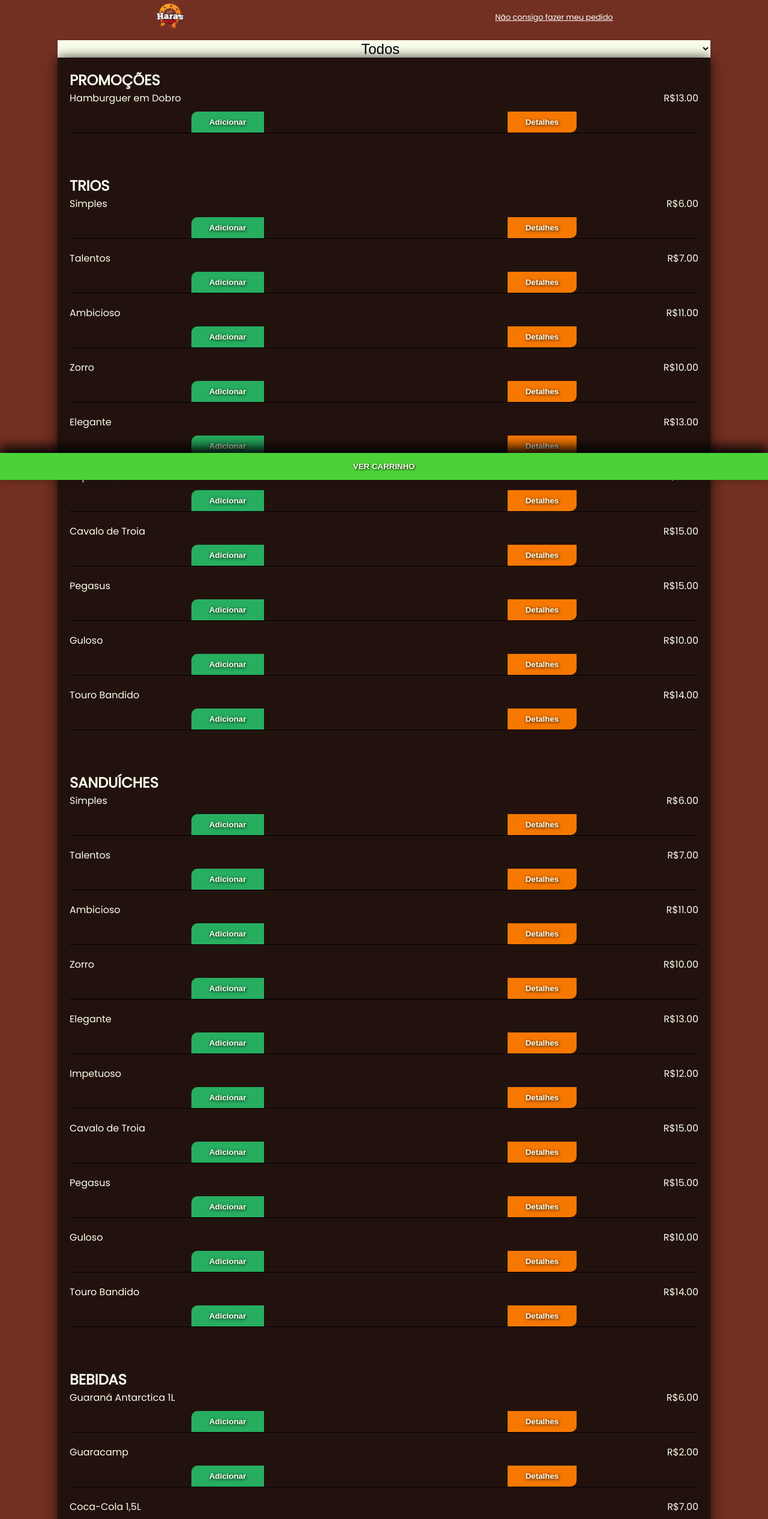
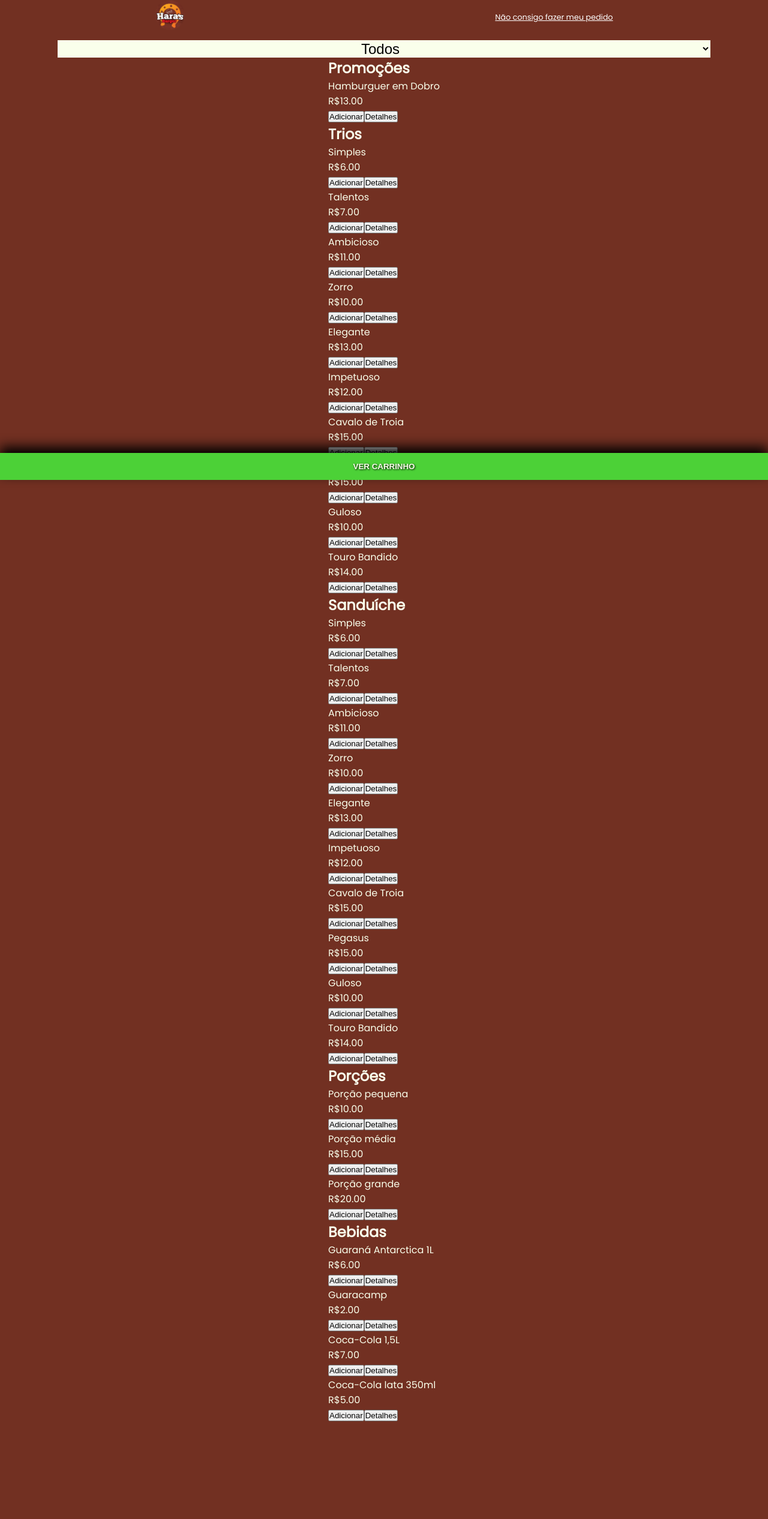
Before and after one commit to MoisesSantana/harasBurger, a Next.js app: page / in a window 1280 px wide. Shown: the top 2532 px of the page at 60% size. After the commit the page ends 2371 px from the top, so only its background shows below. Built offline with nearby package versions, Linux system fonts and the light colour scheme.

Commit message:
alteração nos dados e lógica para filtragem

```diff
--- a/src/components/Cardapio.tsx
+++ b/src/components/Cardapio.tsx
@@ -1,23 +1,26 @@
-import React from 'react';
-import {
-  sanduiches,
-  trios,
-  porcao,
-  bebidas,
-  promocoes,
-} from '../data/listaDeAlimentos';
+import React, { useContext } from 'react';
+import { HarasContext } from '../contexts/HarasContext';
+import { alimentos, filtros } from '../data/listaDeAlimentos';
 import {
   CardapioContainer,
   ElementoContainer,
 } from '../styles/components/CardapioComponent';
 
-const Cardapio: React.FC = () => (
-  <CardapioContainer>
+const Cardapio: React.FC = () => {
+  const { filtroAtual } = useContext(HarasContext);
+  const cardapioFiltrado = filtros.filter(({ nome }) => nome === filtroAtual)[0];
+  const { nome, tags } = cardapioFiltrado;
+
+  return (
     <div>
-      <h2>Promoções</h2>
       {
-        promocoes.map(({ nome, preco }) => (
-          <ElementoContainer key={nome}>
+        alimentos.map(({ tipo, lista }) => {
+          return (
+            tags.includes(tipo) && <div>
+              <h2>{ tipo }</h2>
+              {
+                lista.map(({ nome, preco }) => (
+                  <div>
                     <div>
                       <p>{ nome }</p>
                       <span>{`R$${preco.toFixed(2)}`}</span>
@@ -34,111 +37,157 @@ const Cardapio: React.FC = () => (
                         Detalhes
                       </button>
                     </div>
-          </ElementoContainer>
+                  </div>
                 ))
               }
             </div>
-    <div>
-      <h2>Trios</h2>
-      {
-        trios.map(({ nome, preco }) => (
-          <ElementoContainer key={nome}>
-            <div>
-              <p>{ nome }</p>
-              <span>{`R$${preco.toFixed(2)}`}</span>
-            </div>
-            <div>
-              <button
-                type="button"
-              >
-                Adicionar
-              </button>
-              <button
-                type="button"
-              >
-                Detalhes
-              </button>
-            </div>
-          </ElementoContainer>
-        ))
+          )
+        })
       }
     </div>
-    <div>
-      <h2>Sanduíches</h2>
-      {
-        sanduiches.map(({ nome, preco }) => (
-          <ElementoContainer key={nome}>
-            <div>
-              <p>{ nome }</p>
-              <span>{`R$${preco.toFixed(2)}`}</span>
-            </div>
-            <div>
-              <button
-                type="button"
-              >
-                Adicionar
-              </button>
-              <button
-                type="button"
-              >
-                Detalhes
-              </button>
-            </div>
-          </ElementoContainer>
-        ))
-      }
-    </div>
-    <div>
-      <h2>Bebidas</h2>
-      {
-        bebidas.map(({ nome, preco }) => (
-          <ElementoContainer key={nome}>
-            <div>
-              <p>{ nome }</p>
-              <span>{`R$${preco.toFixed(2)}`}</span>
-            </div>
-            <div>
-              <button
-                type="button"
-              >
-                Adicionar
-              </button>
-              <button
-                type="button"
-              >
-                Detalhes
-              </button>
-            </div>
-          </ElementoContainer>
-        ))
-      }
-    </div>
-    <div>
-      <h2>Porções</h2>
-      {
-        porcao.map(({ nome, preco }) => (
-          <ElementoContainer key={nome}>
-            <div>
-              <p>{ nome }</p>
-              <span>{`R$${preco.toFixed(2)}`}</span>
-            </div>
-            <div>
-              <button
-                type="button"
-              >
-                Adicionar
-              </button>
-              <button
-                type="button"
-              >
-                Detalhes
-              </button>
-            </div>
-          </ElementoContainer>
-        ))
-      }
-    </div>
-  </CardapioContainer>
   );
 
+
+
+
+
+
+
+
+
+
+
+
+  // return (
+  //   <CardapioContainer>
+  //     <div>
+  //       <h2>Promoções</h2>
+  //       {
+  //         promocoes.map(({ nome, preco }) => (
+  //           <ElementoContainer key={nome}>
+  //             <div>
+  //               <p>{ nome }</p>
+  //               <span>{`R$${preco.toFixed(2)}`}</span>
+  //             </div>
+  //             <div>
+  //               <button
+  //                 type="button"
+  //               >
+  //                 Adicionar
+  //               </button>
+  //               <button
+  //                 type="button"
+  //               >
+  //                 Detalhes
+  //               </button>
+  //             </div>
+  //           </ElementoContainer>
+  //         ))
+  //       }
+  //     </div>
+  //     <div>
+  //       <h2>Trios</h2>
+  //       {
+  //         trios.map(({ nome, preco }) => (
+  //           <ElementoContainer key={nome}>
+  //             <div>
+  //               <p>{ nome }</p>
+  //               <span>{`R$${preco.toFixed(2)}`}</span>
+  //             </div>
+  //             <div>
+  //               <button
+  //                 type="button"
+  //               >
+  //                 Adicionar
+  //               </button>
+  //               <button
+  //                 type="button"
+  //               >
+  //                 Detalhes
+  //               </button>
+  //             </div>
+  //           </ElementoContainer>
+  //         ))
+  //       }
+  //     </div>
+  //     <div>
+  //       <h2>Sanduíches</h2>
+  //       {
+  //         sanduiches.map(({ nome, preco }) => (
+  //           <ElementoContainer key={nome}>
+  //             <div>
+  //               <p>{ nome }</p>
+  //               <span>{`R$${preco.toFixed(2)}`}</span>
+  //             </div>
+  //             <div>
+  //               <button
+  //                 type="button"
+  //               >
+  //                 Adicionar
+  //               </button>
+  //               <button
+  //                 type="button"
+  //               >
+  //                 Detalhes
+  //               </button>
+  //             </div>
+  //           </ElementoContainer>
+  //         ))
+  //       }
+  //     </div>
+  //     <div>
+  //       <h2>Bebidas</h2>
+  //       {
+  //         bebidas.map(({ nome, preco }) => (
+  //           <ElementoContainer key={nome}>
+  //             <div>
+  //               <p>{ nome }</p>
+  //               <span>{`R$${preco.toFixed(2)}`}</span>
+  //             </div>
+  //             <div>
+  //               <button
+  //                 type="button"
+  //               >
+  //                 Adicionar
+  //               </button>
+  //               <button
+  //                 type="button"
+  //               >
+  //                 Detalhes
+  //               </button>
+  //             </div>
+  //           </ElementoContainer>
+  //         ))
+  //       }
+  //     </div>
+  //     <div>
+  //       <h2>Porções</h2>
+  //       {
+  //         porcao.map(({ nome, preco }) => (
+  //           <ElementoContainer key={nome}>
+  //             <div>
+  //               <p>{ nome }</p>
+  //               <span>{`R$${preco.toFixed(2)}`}</span>
+  //             </div>
+  //             <div>
+  //               <button
+  //                 type="button"
+  //               >
+  //                 Adicionar
+  //               </button>
+  //               <button
+  //                 type="button"
+  //               >
+  //                 Detalhes
+  //               </button>
+  //             </div>
+  //           </ElementoContainer>
+  //         ))
+  //       }
+  //     </div>
+  //   </CardapioContainer>
+  // );
+}
+
+
 export default Cardapio;
--- a/src/data/listaDeAlimentos.ts
+++ b/src/data/listaDeAlimentos.ts
@@ -1,161 +1,16 @@
-export const sanduiches = [
+export const alimentos = [
   {
-    nome: 'Simples',
-    preco: 6,
-    ingredientes: [
-      'pão',
-      'carne',
-      'queijo',
-      'presunto',
-      'calabresa',
-      'salada',
-      'molho',
+    tipo: 'Promoções',
+    lista: [
+      {
+        nome: 'Hamburguer em Dobro',
+        preco: 13,
+      },
     ],
-    tags: ['sanduiche'],
   },
   {
-    nome: 'Talentos',
-    preco: 7,
-    ingredientes: [
-      'pão',
-      'carne',
-      'queijo',
-      'presunto',
-      'ovo',
-      'bacon',
-      'calabresa',
-      'salada',
-      'cheddar',
-      'molho especial',
-    ],
-    tags: ['sanduiche'],
-  },
-  {
-    nome: 'Ambicioso',
-    preco: 11,
-    ingredientes: [
-      'pão',
-      '2 carnes',
-      '2 ovos',
-      'queijo',
-      'presunto',
-      'bacon',
-      'calabresa',
-      'salada',
-      'cheddar',
-      'molho especial',
-    ],
-    tags: ['sanduiche'],
-  },
-  {
-    nome: 'Zorro',
-    preco: 10,
-    ingredientes: [
-      'pão',
-      'peito de frango',
-      'queijo',
-      'presunto',
-      'bacon',
-      'ovo',
-      'calabresa',
-      'cheddar',
-      'molho especial',
-    ],
-    tags: ['sanduiche', 'frango'],
-  },
-  {
-    nome: 'Elegante',
-    preco: 13,
-    ingredientes: [
-      'pão',
-      '3 carnes',
-      'queijo',
-      'presunto',
-      'bacon',
-      '2 ovos',
-      'calabresa',
-      'cheddar',
-      'molho especial',
-    ],
-    tags: ['sanduiche'],
-  },
-  {
-    nome: 'Impetuoso',
-    preco: 12,
-    ingredientes: [
-      'pão',
-      '2 peitos de frango',
-      'queijo',
-      'presunto',
-      'bacon',
-      '2 ovos',
-      'calabresa',
-      'cheddar',
-      'molho especial',
-    ],
-    tags: ['sanduiche', 'frango'],
-  },
-  {
-    nome: 'Cavalo de Troia',
-    preco: 15,
-    ingredientes: [
-      'pão',
-      '4 carnes',
-      'queijo',
-      'presunto',
-      'bacon',
-      '2 ovos',
-      'calabresa',
-      'salada',
-      'cheddar',
-      'molho especial',
-    ],
-    tags: ['sanduiche'],
-  },
-  {
-    nome: 'Pegasus',
-    preco: 15,
-    ingredientes: [
-      'pão',
-      '3 peitos de frango',
-      'queijo',
-      'presunto',
-      'bacon',
-      '2 ovos',
-      'calabresa',
-      'salada',
-      'cheddar',
-      'molho especial',
-    ],
-    tags: ['sanduiche', 'frango'],
-  },
-  {
-    nome: 'Guloso',
-    preco: 10,
-    ingredientes: [
-      'pão',
-      '3 carnes',
-      'bacon',
-      'cebola',
-      'dobro cheddar',
-    ],
-    tags: ['sanduiche'],
-  },
-  {
-    nome: 'Touro Bandido',
-    preco: 14,
-    ingredientes: [
-      'pão',
-      '5 carnes',
-      'bacon',
-      'cebola',
-      'dobro cheddar',
-    ],
-    tags: ['sanduiche'],
-  },
-];
-
-export const trios = [
+    tipo: 'Trios',
+    lista: [
       {
         nome: 'Simples',
         preco: 6,
@@ -169,7 +24,6 @@ export const trios = [
           'salada',
           'molho',
         ],
-    tags: ['trio', 'sanduiche'],
       },
       {
         nome: 'Talentos',
@@ -187,7 +41,6 @@ export const trios = [
           'cheddar',
           'molho especial',
         ],
-    tags: ['trio', 'sanduiche'],
       },
       {
         nome: 'Ambicioso',
@@ -205,7 +58,6 @@ export const trios = [
           'cheddar',
           'molho especial',
         ],
-    tags: ['trio', 'sanduiche'],
       },
       {
         nome: 'Zorro',
@@ -222,7 +74,6 @@ export const trios = [
           'cheddar',
           'molho especial',
         ],
-    tags: ['trio', 'sanduiche'],
       },
       {
         nome: 'Elegante',
@@ -239,7 +90,6 @@ export const trios = [
           'cheddar',
           'molho especial',
         ],
-    tags: ['trio', 'sanduiche'],
       },
       {
         nome: 'Impetuoso',
@@ -256,7 +106,6 @@ export const trios = [
           'cheddar',
           'molho especial',
         ],
-    tags: ['trio', 'sanduiche'],
       },
       {
         nome: 'Cavalo de Troia',
@@ -274,7 +123,6 @@ export const trios = [
           'cheddar',
           'molho especial',
         ],
-    tags: ['trio', 'sanduiche'],
       },
       {
         nome: 'Pegasus',
@@ -292,7 +140,6 @@ export const trios = [
           'cheddar',
           'molho especial',
         ],
-    tags: ['trio', 'sanduiche'],
       },
       {
         nome: 'Guloso',
@@ -305,7 +152,6 @@ export const trios = [
           'cebola',
           'dobro cheddar',
         ],
-    tags: ['trio', 'sanduiche'],
       },
       {
         nome: 'Touro Bandido',
@@ -318,82 +164,225 @@ export const trios = [
           'cebola',
           'dobro cheddar',
         ],
-    tags: ['trio', 'sanduiche'],
       },
-];
-
-export const porcao = [
+    ],
+  },
+  {
+    tipo: 'Sanduíche',
+    lista: [
+      {
+        nome: 'Simples',
+        preco: 6,
+        ingredientes: [
+          'pão',
+          'carne',
+          'queijo',
+          'presunto',
+          'calabresa',
+          'salada',
+          'molho',
+        ],
+      },
+      {
+        nome: 'Talentos',
+        preco: 7,
+        ingredientes: [
+          'pão',
+          'carne',
+          'queijo',
+          'presunto',
+          'ovo',
+          'bacon',
+          'calabresa',
+          'salada',
+          'cheddar',
+          'molho especial',
+        ],
+      },
+      {
+        nome: 'Ambicioso',
+        preco: 11,
+        ingredientes: [
+          'pão',
+          '2 carnes',
+          '2 ovos',
+          'queijo',
+          'presunto',
+          'bacon',
+          'calabresa',
+          'salada',
+          'cheddar',
+          'molho especial',
+        ],
+      },
+      {
+        nome: 'Zorro',
+        preco: 10,
+        ingredientes: [
+          'pão',
+          'peito de frango',
+          'queijo',
+          'presunto',
+          'bacon',
+          'ovo',
+          'calabresa',
+          'cheddar',
+          'molho especial',
+        ],
+      },
+      {
+        nome: 'Elegante',
+        preco: 13,
+        ingredientes: [
+          'pão',
+          '3 carnes',
+          'queijo',
+          'presunto',
+          'bacon',
+          '2 ovos',
+          'calabresa',
+          'cheddar',
+          'molho especial',
+        ],
+      },
+      {
+        nome: 'Impetuoso',
+        preco: 12,
+        ingredientes: [
+          'pão',
+          '2 peitos de frango',
+          'queijo',
+          'presunto',
+          'bacon',
+          '2 ovos',
+          'calabresa',
+          'cheddar',
+          'molho especial',
+        ],
+      },
+      {
+        nome: 'Cavalo de Troia',
+        preco: 15,
+        ingredientes: [
+          'pão',
+          '4 carnes',
+          'queijo',
+          'presunto',
+          'bacon',
+          '2 ovos',
+          'calabresa',
+          'salada',
+          'cheddar',
+          'molho especial',
+        ],
+      },
+      {
+        nome: 'Pegasus',
+        preco: 15,
+        ingredientes: [
+          'pão',
+          '3 peitos de frango',
+          'queijo',
+          'presunto',
+          'bacon',
+          '2 ovos',
+          'calabresa',
+          'salada',
+          'cheddar',
+          'molho especial',
+        ],
+      },
+      {
+        nome: 'Guloso',
+        preco: 10,
+        ingredientes: [
+          'pão',
+          '3 carnes',
+          'bacon',
+          'cebola',
+          'dobro cheddar',
+        ],
+      },
+      {
+        nome: 'Touro Bandido',
+        preco: 14,
+        ingredientes: [
+          'pão',
+          '5 carnes',
+          'bacon',
+          'cebola',
+          'dobro cheddar',
+        ],
+      },
+    ],
+  },
+  {
+    tipo: 'Porções',
+    lista: [
       {
         nome: 'Porção pequena',
         preco: 10,
-    tags: ['porção'],
       },
       {
         nome: 'Porção média',
         preco: 15,
-    tags: ['porção'],
       },
       {
         nome: 'Porção grande',
         preco: 20,
-    tags: ['porção'],
       },
-];
-
-export const bebidas = [
+    ],
+  },
+  {
+    tipo: 'Bebidas',
+    lista: [
       {
         nome: 'Guaraná Antarctica 1L',
         preco: 6,
-    tags: ['bebida'],
+        tags: ['Bebidas'],
       },
       {
         nome: 'Guaracamp',
         preco: 2,
-    tags: ['bebida'],
+        tags: ['Bebidas'],
       },
       {
         nome: 'Coca-Cola 1,5L',
         preco: 7,
-    tags: ['bebida'],
+        tags: ['Bebidas'],
       },
       {
         nome: 'Coca-Cola lata 350ml',
         preco: 5,
-    tags: ['bebida'],
+        tags: ['Bebidas'],
       },
-];
-
-export const promocoes = [
-  {
-    nome: 'Hamburguer em Dobro',
-    preco: 13,
-    tags: ['sanduiche', 'carne', 'promocao'],
+    ],
   },
 ];
 
 export const filtros = [
   {
     nome: 'Todos',
-    tags: ['sanduiche', 'trio', 'porcao', 'bebida', 'promocao'],
+    tags: ['Sanduíche', 'Trios', 'Porções', 'Bebidas', 'Promoções'],
   },
   {
     nome: 'Sanduíche',
-    tags: ['sanduiche', 'trio'],
+    tags: ['Sanduíche'],
   },
   {
     nome: 'Trios',
-    tags: ['trio'],
+    tags: ['Trios'],
   },
   {
     nome: 'Porção',
-    tags: ['porcao'],
+    tags: ['Porções'],
   },
   {
     nome: 'Bebidas',
-    tags: ['bebida'],
+    tags: ['Bebidas'],
   },
   {
     nome: 'Promoção',
-    tags: ['promocao'],
+    tags: ['Promoções'],
   },
 ];
```
Lines whose indentation alone changed are shown as unchanged.
